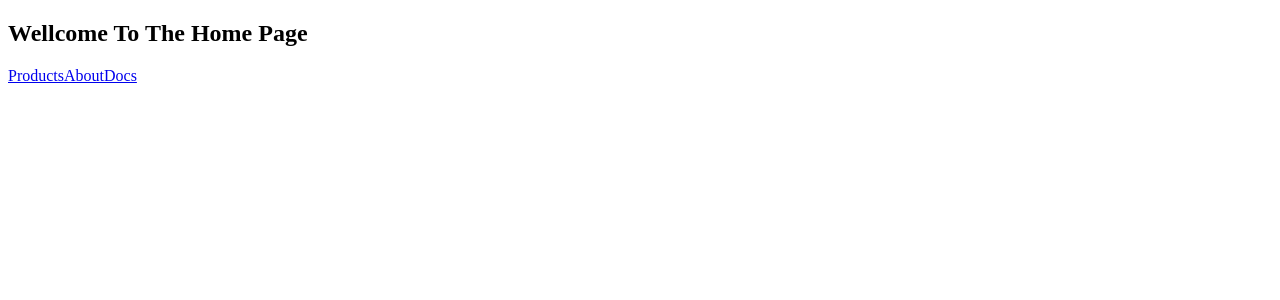
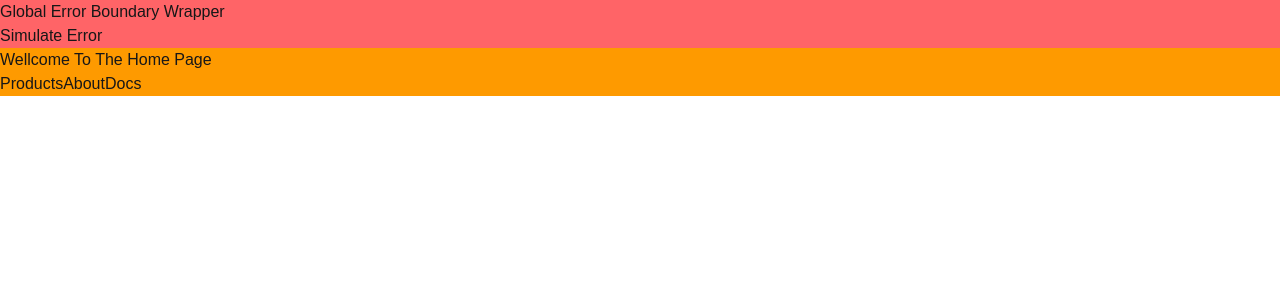
Before and after one commit to Arijit-mondal099/learning-next.js, a Next.js app: page / in a window 1280 px wide. Shown: the top 300 px of the page. Built offline with nearby package versions, Linux system fonts and the light colour scheme.

Commit message:
learning error and loading

```diff
--- /dev/null
+++ b/src/app/error-wrapper.tsx
@@ -0,0 +1,40 @@
+/**
+ * Handles global error boundary for the application.
+ * This component can be used to wrap around other components
+ * to catch and display errors in a user-friendly manner.
+ */
+
+"use client";
+
+import "./globals.css";
+import { useState } from "react";
+
+interface ErrorWrapperProps {
+  children: React.ReactNode;
+}
+
+const ErrorSimulator = ({
+  message = "An error occurred!",
+}: {
+  message: string;
+}) => {
+  const [throwError, setThrowError] = useState(false);
+
+  if (throwError) throw new Error(message);
+
+  return (
+    <button title="Simulate an error" onClick={() => setThrowError(true)}>
+      Simulate Error
+    </button>
+  );
+};
+
+export default function ErrorWrapper({ children }: ErrorWrapperProps) {
+  return (
+    <div className="bg-red-400">
+      <h1>Global Error Boundary Wrapper</h1>
+      <ErrorSimulator message="Simulated error from ErrorWrapper!" />
+      <div>{children}</div>
+    </div>
+  );
+}
--- /dev/null
+++ b/src/app/global-error.tsx
@@ -0,0 +1,17 @@
+"use client";
+
+import "./globals.css";
+
+export default function GlobalError() {
+  return (
+    // we have to return html and body because error boundary replace layout file
+    <html lang="en">
+      <body>
+        <div>
+          <h2>Global Error Occurred!</h2>
+          <button onClick={() => window.location.reload()}>Try again</button>
+        </div>
+      </body>
+    </html>
+  );
+}
--- /dev/null
+++ b/src/app/globals.css
@@ -0,0 +1,26 @@
+@import "tailwindcss";
+
+:root {
+  --background: #ffffff;
+  --foreground: #171717;
+}
+
+@theme inline {
+  --color-background: var(--background);
+  --color-foreground: var(--foreground);
+  --font-sans: var(--font-geist-sans);
+  --font-mono: var(--font-geist-mono);
+}
+
+@media (prefers-color-scheme: dark) {
+  :root {
+    --background: #ffffff;
+    --foreground: #000000;
+  }
+}
+
+body {
+  background: var(--background);
+  color: var(--foreground);
+  font-family: Arial, Helvetica, sans-serif;
+}
--- a/src/app/layout.tsx
+++ b/src/app/layout.tsx
@@ -3,7 +3,8 @@
  * In nextjs root layout have to present
  */
 import { Metadata } from "next";
-
+import ErrorWrapper from "./error-wrapper";
+import "./globals.css";
 
 export const metadata: Metadata = {
   title: {
@@ -21,7 +22,9 @@ export default function RootLayout({
 }) {
   return (
     <html lang="en">
-      <body>{children}</body>
+      <body>
+        <ErrorWrapper>{children}</ErrorWrapper>
+      </body>
     </html>
   );
 }
--- /dev/null
+++ b/src/app/loading.tsx
@@ -0,0 +1,3 @@
+export default function Loading() {
+    return <p>Loading...</p>
+}
--- a/src/app/page.tsx
+++ b/src/app/page.tsx
@@ -1,10 +1,15 @@
 import Link from "next/link";
 
-export default function Home() {
-  return <section>
-    <h1>Wellcome To The Home Page</h1>
-    <Link href="/products">Products</Link>
-    <Link href="/about">About</Link>
-    <Link href="/docs">Docs</Link>
-    </section>;
+export default async function Home() {
+  // to show loading component
+  await new Promise((resolve) => setTimeout(resolve, 3000));
+
+  return (
+    <section className="bg-amber-500">
+      <h1>Wellcome To The Home Page</h1>
+      <Link href="/products">Products</Link>
+      <Link href="/about">About</Link>
+      <Link href="/docs">Docs</Link>
+    </section>
+  );
 }
--- /dev/null
+++ b/src/app/products/[productId]/error.tsx
@@ -0,0 +1,28 @@
+"use client";
+
+import { useRouter } from "next/navigation";
+import { startTransition } from "react";
+
+export default function ErrorBoundary({
+  error,
+  reset,
+}: {
+  error: Error;
+  reset: () => void;
+}) {
+  const router = useRouter();
+  const reload = () => {
+    startTransition(() => {
+      router.refresh();
+      reset();
+    });
+  };
+
+  return (
+    <div>
+      <h2>Something went wrong!</h2>
+      <p>{error.message}</p>
+      <button onClick={reload}>Try again</button>
+    </div>
+  );
+}
--- a/src/app/products/[productId]/page.tsx
+++ b/src/app/products/[productId]/page.tsx
@@ -30,6 +30,10 @@ export default function ProductDetailsPage({
   const { productId } = use(params);
   const { lang = "en", page = 1 } = use(searchParams);
 
+  if (productId === "0") {
+    throw new Error("Product not found!");
+  }
+
   return (
     <section>
       <h1>Wellcome to the products details page for product: {productId}</h1>
```
Also changed, not shown: 1 other file (tests, documents, lock files or other folders).
